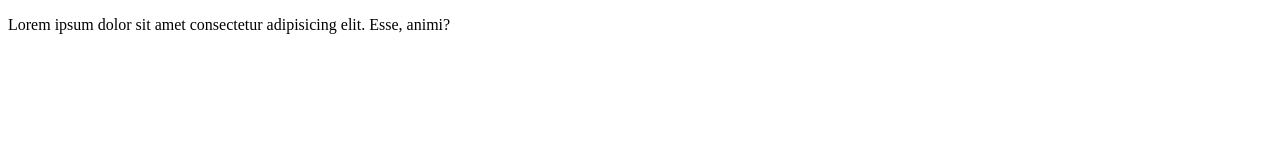
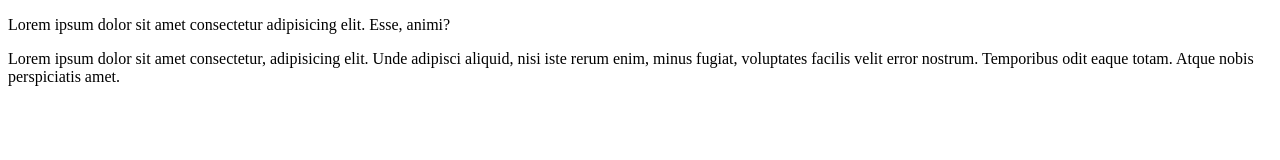
Before and after one commit to lewopxd/test01, a plain HTML site: page index.html in a window 1280 px wide. Drawn offline with Linux system fonts and the light colour scheme.

Commit message:
commit cambio 3

```diff
--- a/index.html
+++ b/index.html
@@ -11,6 +11,7 @@
 
 
         <p>Lorem ipsum dolor sit amet consectetur adipisicing elit. Esse, animi?</p>
+        <p>Lorem ipsum dolor sit amet consectetur, adipisicing elit. Unde adipisci aliquid, nisi iste rerum enim, minus fugiat, voluptates facilis velit error nostrum. Temporibus odit eaque totam. Atque nobis perspiciatis amet.</p>
 
     </div>
 
```
